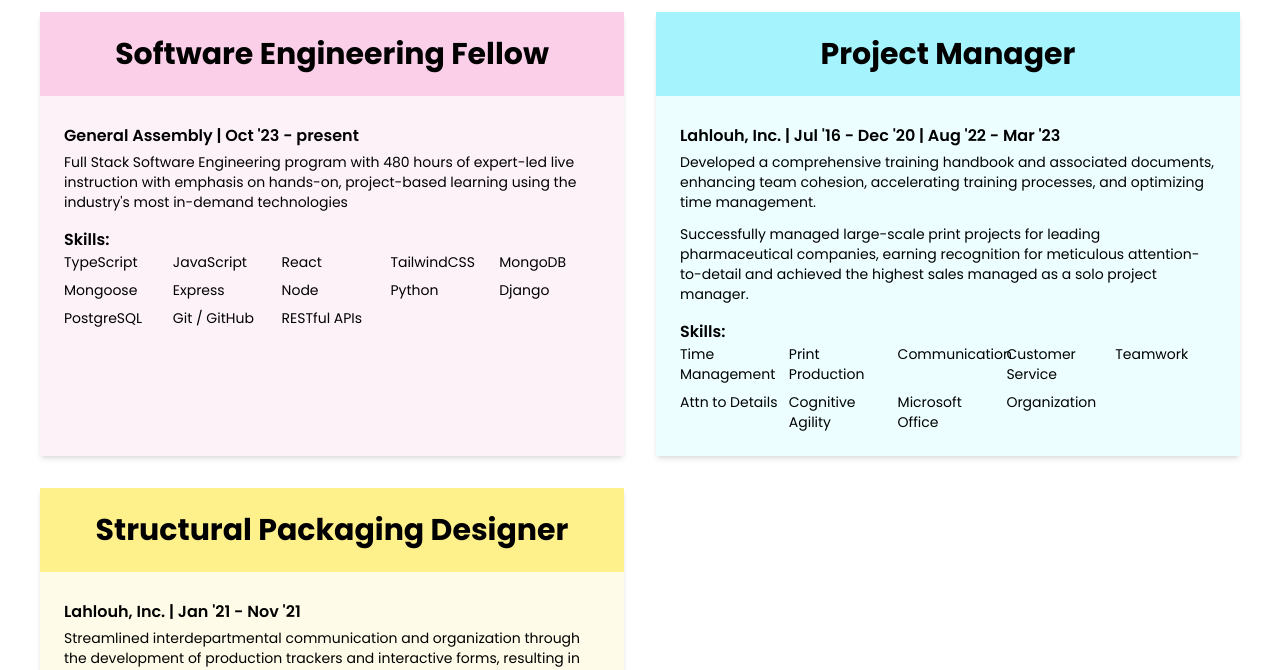
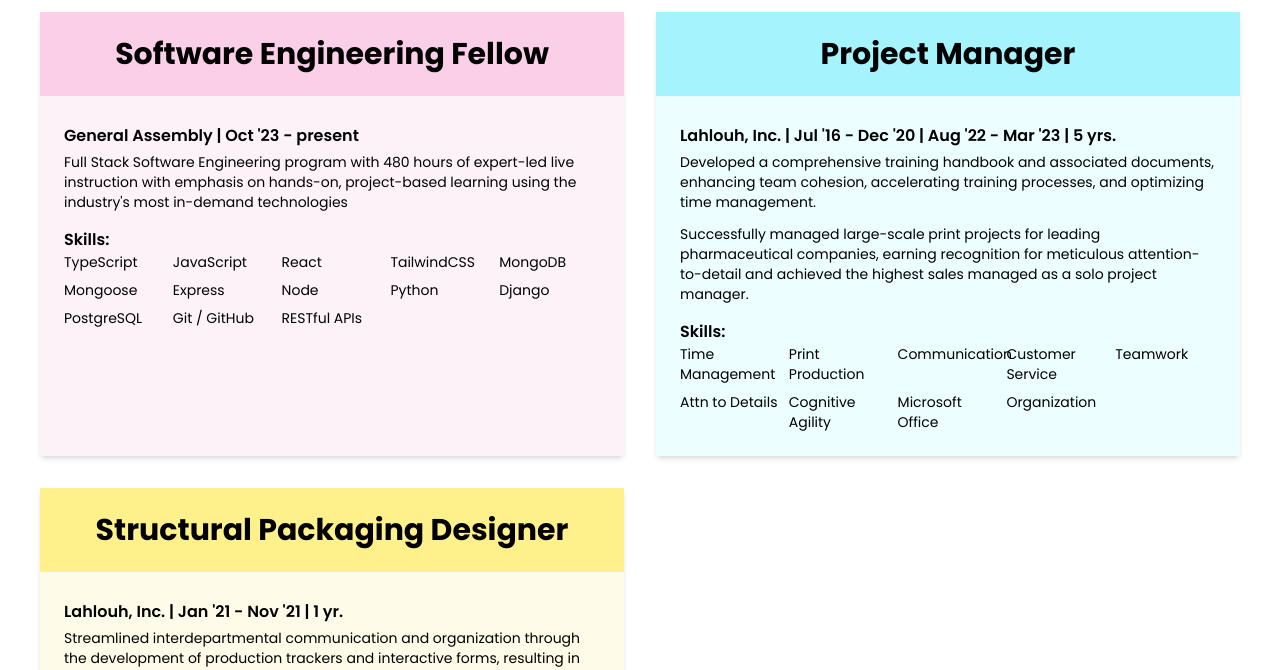
Before and after one commit to reiduf/portoflio, a website: page index.html in a window 1280 px wide. Shown: the part 3040-3710 px from the top of the page. Drawn offline with Linux system fonts and the light colour scheme.

Commit message:
adds favicon

```diff
--- a/index.html
+++ b/index.html
@@ -5,6 +5,7 @@
   <meta name="viewport" content="width=device-width, initial-scale=1.0">
   <link href="./src/css/output.css" rel="stylesheet">
   <script src="./src/js/base.js" defer></script>
+  <link rel="icon" type="image/x-icon" href="./logo-july2019.png">
   <title>Reina DuFrene</title>
 </head>
 <body class="font-primary">
@@ -378,7 +379,7 @@
           <h3 class="lg:text-3xl text-2xl font-bold text-center p-3">Project Manager</h3>
         </div>
         <div class="p-6">
-          <h4 class="font-semibold my-1">Lahlouh, Inc. | Jul '16 - Dec '20 | Aug '22 - Mar '23</h4>
+          <h4 class="font-semibold my-1">Lahlouh, Inc. | Jul '16 - Dec '20 | Aug '22 - Mar '23 | 5 yrs.</h4>
           <p class="text-sm mb-3">Developed a comprehensive training handbook and associated documents, enhancing team cohesion, accelerating training processes, and optimizing time management. </p>
           <p class="text-sm">Successfully managed large-scale print projects for leading pharmaceutical companies, earning recognition for meticulous attention-to-detail and achieved the highest sales managed as a solo project manager. </p>
           <h4 class="font-semibold mt-4">Skills:</h4>
@@ -401,7 +402,7 @@
           <h3 class="lg:text-3xl text-2xl font-bold text-center p-3">Structural Packaging Designer</h3>
         </div>
         <div class="p-6">
-          <h4 class="font-semibold my-1">Lahlouh, Inc. | Jan '21 - Nov '21</h4>
+          <h4 class="font-semibold my-1">Lahlouh, Inc. | Jan '21 - Nov '21 | 1 yr.</h4>
           <p class="text-sm mb-3">Streamlined interdepartmental communication and organization through the development of production trackers and interactive forms, resulting in increased efficiency, collaboration, and productivity.  </p>
           <p class="text-sm mb-3 ">Achieved repeat clients and increased sales, leading to promotion within eight months. </p>
           <p class="text-sm mb-3">Engineered and prototyped customized packaging for pharmaceutical, cannabis, and beauty clients, including innovative advent calendars for a beauty company boasting 3.5 million subscribers.  </p>
```
Also changed, not shown: logo-july2019.png (added), src/css/output.css.
